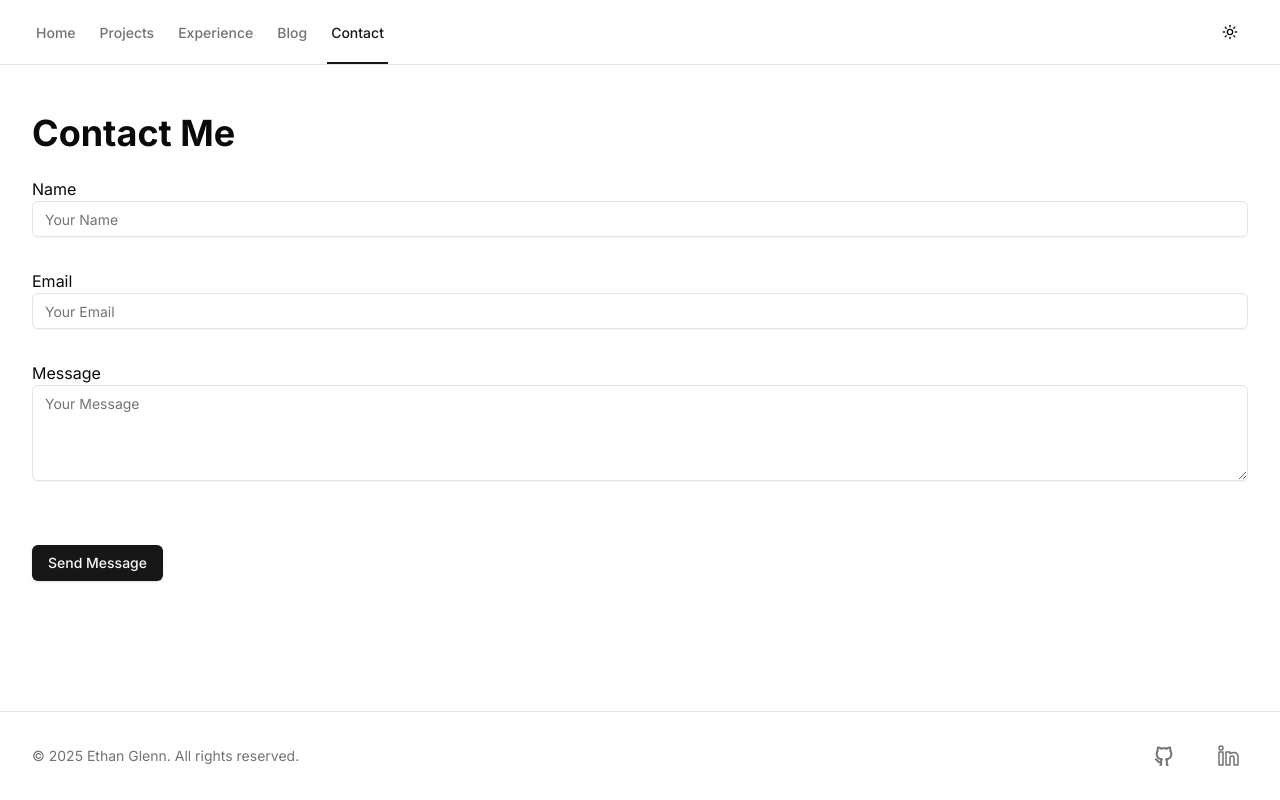
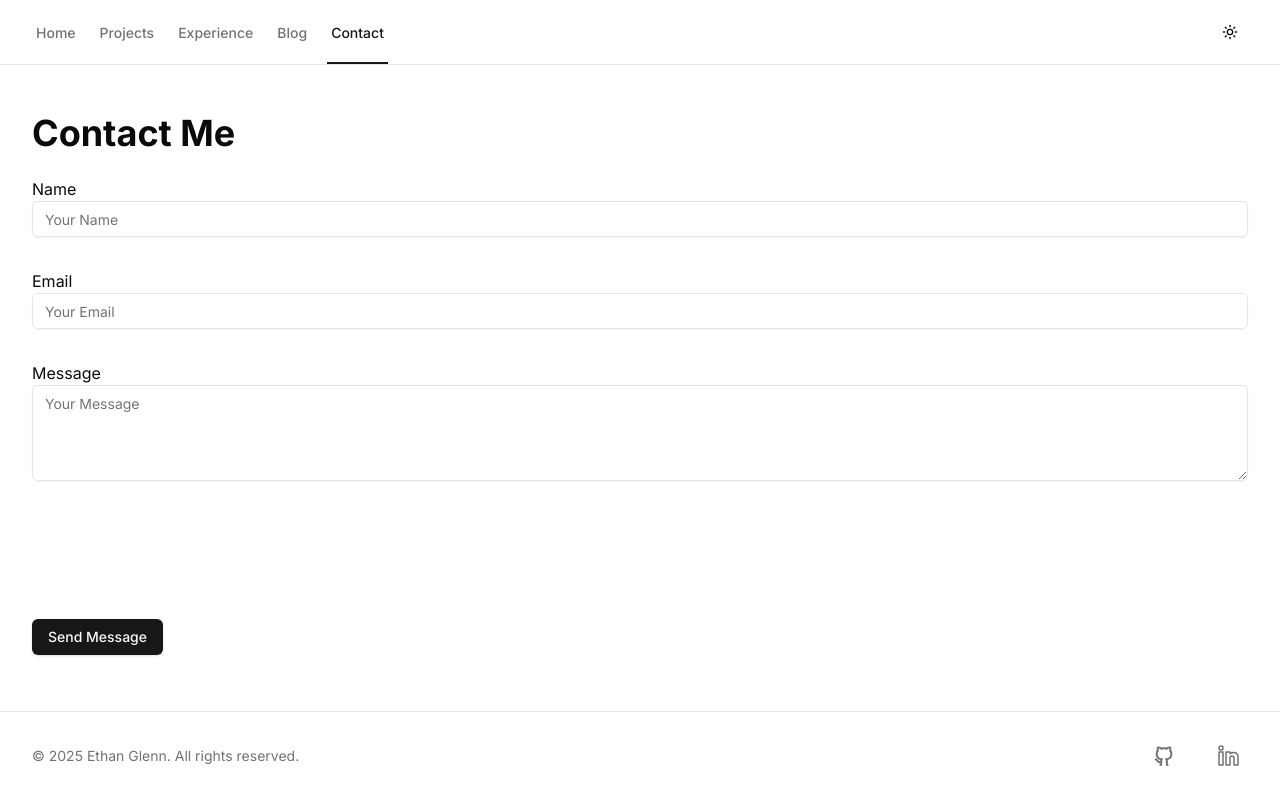
Before and after one commit to eglenn-dev/personal-site, a Next.js app: page /contact in a window 1280 px wide. Built offline with nearby package versions, Linux system fonts and the light colour scheme.

Commit message:
Added reCaptcha theming using the theme hook.

```diff
--- a/app/globals.css
+++ b/app/globals.css
@@ -74,6 +74,16 @@ body {
     body {
         @apply bg-background text-foreground;
     }
+}
+
+.g-recaptcha {
+    overflow: hidden;
+    width: 298px;
+    height: 74px;
+}
+
+iframe {
+    margin: -1px 0px 0px -2px;
 }
 
 .card {
--- a/components/contact-form.tsx
+++ b/components/contact-form.tsx
@@ -4,13 +4,17 @@ import { Button } from "@/components/ui/button";
 import { Input } from "@/components/ui/input";
 import { Textarea } from "@/components/ui/textarea";
 import { sendContactEmail } from "@/app/actions";
+import { useTheme } from "next-themes";
 
 export default function ContactForm() {
     const [isSubmitting, setIsSubmitting] = useState(false);
     const [submitSuccess, setSubmitSuccess] = useState(false);
     const [error, setError] = useState<boolean>(false);
+    const [mounted, setMounted] = useState(false);
+    const { theme } = useTheme();
 
     useEffect(() => {
+        setMounted(true);
         const script = document.createElement("script");
         script.src = "https://www.google.com/recaptcha/api.js";
         script.async = true;
@@ -105,10 +109,13 @@ export default function ContactForm() {
                     required
                 />
             </div>
-            <div
-                className="g-recaptcha rounded-md"
-                data-sitekey="6LeyQHUqAAAAAKBc193G987C3kL40yFHwAmg-LQ5"
-            ></div>
+            {mounted && (
+                <div
+                    className="g-recaptcha rounded-md"
+                    data-sitekey="6LeyQHUqAAAAAKBc193G987C3kL40yFHwAmg-LQ5"
+                    data-theme={theme === "dark" ? "dark" : "light"}
+                ></div>
+            )}
             <Button type="submit" disabled={isSubmitting}>
                 {isSubmitting ? "Sending..." : "Send Message"}
             </Button>
```
